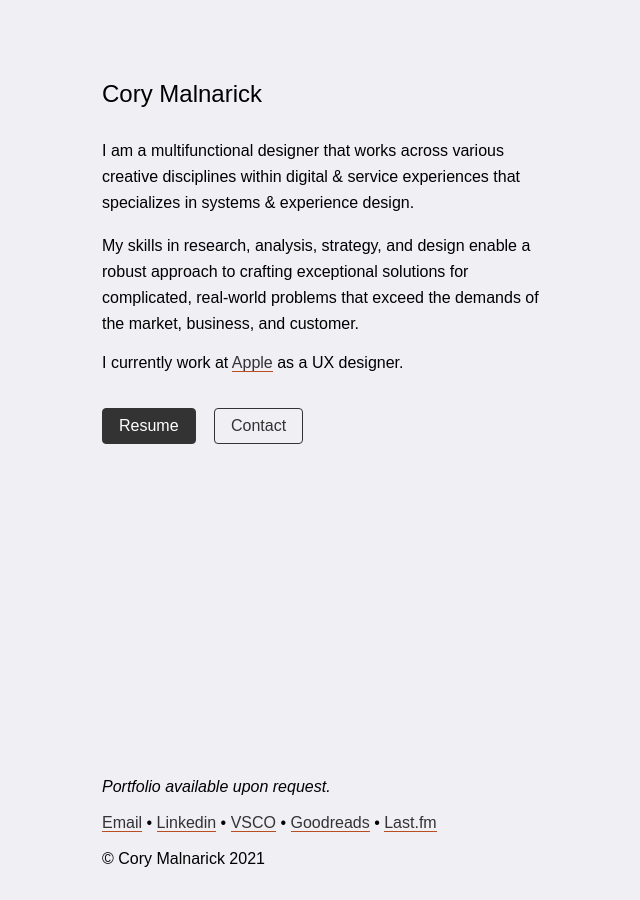
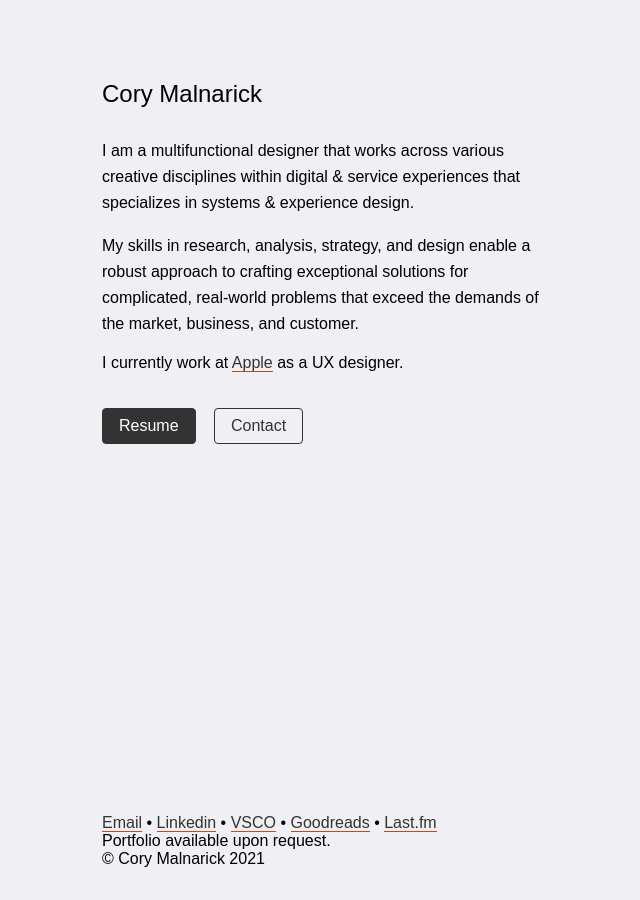
Before and after one commit to foundmonster/foundmonster.github.io, a Jekyll site: the page built from index.html, in a window 1280 px wide. Shown: the whole page, without its empty margins (314-954 px from the left). Built offline with Jekyll 4.4.1, drawn with Linux system fonts in a browser that asks for light colours; some web fonts are replaced.

Commit message:
changed order of footer items

```diff
--- a/_includes/footer.html
+++ b/_includes/footer.html
@@ -1,11 +1,11 @@
 <footer>
 	<br>
 	<br>
-		<i>Portfolio available upon request.</i><br>
-		<br>
-		{% for item in site.data.footerlinks %}
-  		<a href="{{ item.link }}">{{ item.name }}</a>{% unless forloop.last %} <span>•</span>{% endunless %}
-		{% endfor %} <br>
+	{% for item in site.data.footerlinks %}
+  	<a href="{{ item.link }}">{{ item.name }}</a>{% unless forloop.last %} <span>•</span>{% endunless %}
+	{% endfor %}
+	<br>
+	Portfolio available upon request.
 	<br>
 	&copy; Cory Malnarick 2021
 </footer>
```
